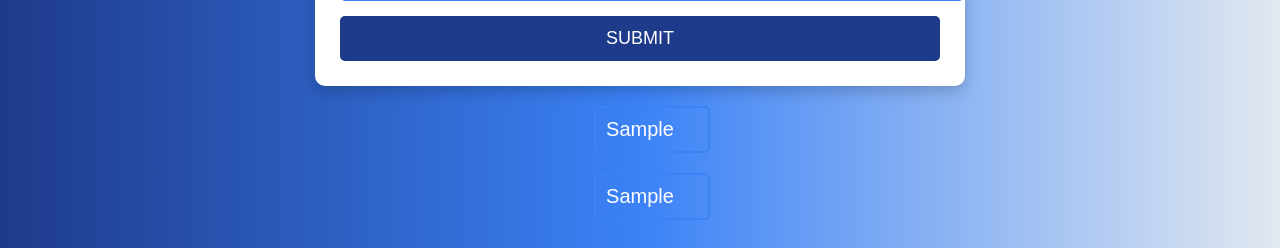
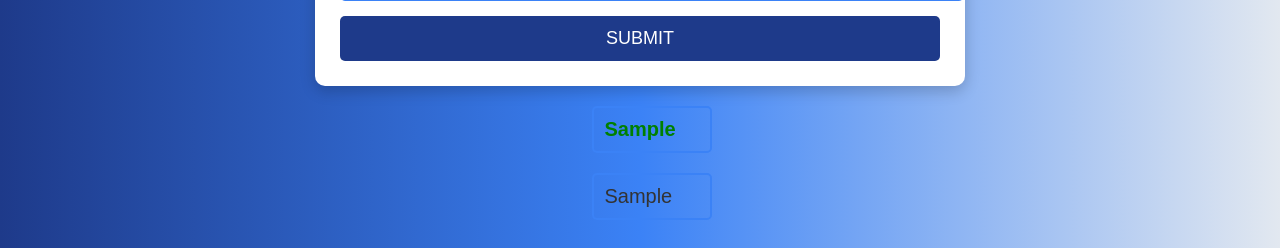
Before and after one commit to WAQARYOUSUF/TELECOM-RETENTION-THROUGH-CUSTOMER-CHURN-PREDICTION, a Flask app: template templates/home.html in a window 1280 px wide. Shown: the part 2114-2362 px from the top of the page. Run offline with Flask 3, Linux system fonts and the light colour scheme; the template is opened without the code that fills it: most values are stand-ins (such as "Sample title", 1, 10 or a date in 2020); parts of the project's set-up code (start-up, migrations or seed data) failed here and were passed over.

Commit message:
Add colored output for prediction

```diff
--- a/templates/home.html
+++ b/templates/home.html
@@ -83,6 +83,17 @@
         .container {
             width: 90%;
         }
+    }
+
+    /* ---------- New classes for prediction output ---------- */
+    .churned {
+        color: red;
+        font-weight: bold;
+    }
+
+    .safe {
+        color: green;
+        font-weight: bold;
     }
 </style>
 </head>
@@ -249,12 +260,20 @@
 
     <div class="row">
     <div class="col-sm-9">
-            <div class="form-control" id="output1" name="output1" style="font-size: 20px; color:white; width: 100%; padding: 10px;" autofocus>
-                {{output1}}
+        <!-- Prediction Result with dynamic color -->
+        <div class="form-control" id="output1" name="output1" style="font-size: 20px; width: 100%; padding: 10px;" autofocus>
+            <span class="{% if 'likely to be churned' in output1 %}churned{% else %}safe{% endif %}">
+                {{ output1 }}
+            </span>
         </div>
-            <div class="form-control" id="output2" name="output2" style="font-size: 20px; color:white; width: 100%; padding: 10px;" autofocus>
-                {{output2}}
+
+        <!-- Churn Probability -->
+        <div class="form-control" id="output2" name="output2" style="font-size: 20px; width: 100%; padding: 10px;" autofocus>
+            {{ output2 }}
         </div>
+    </div>
+</div>
+
         </div>
     </div>
 </body>
```
Lines whose indentation alone changed are shown as unchanged.
